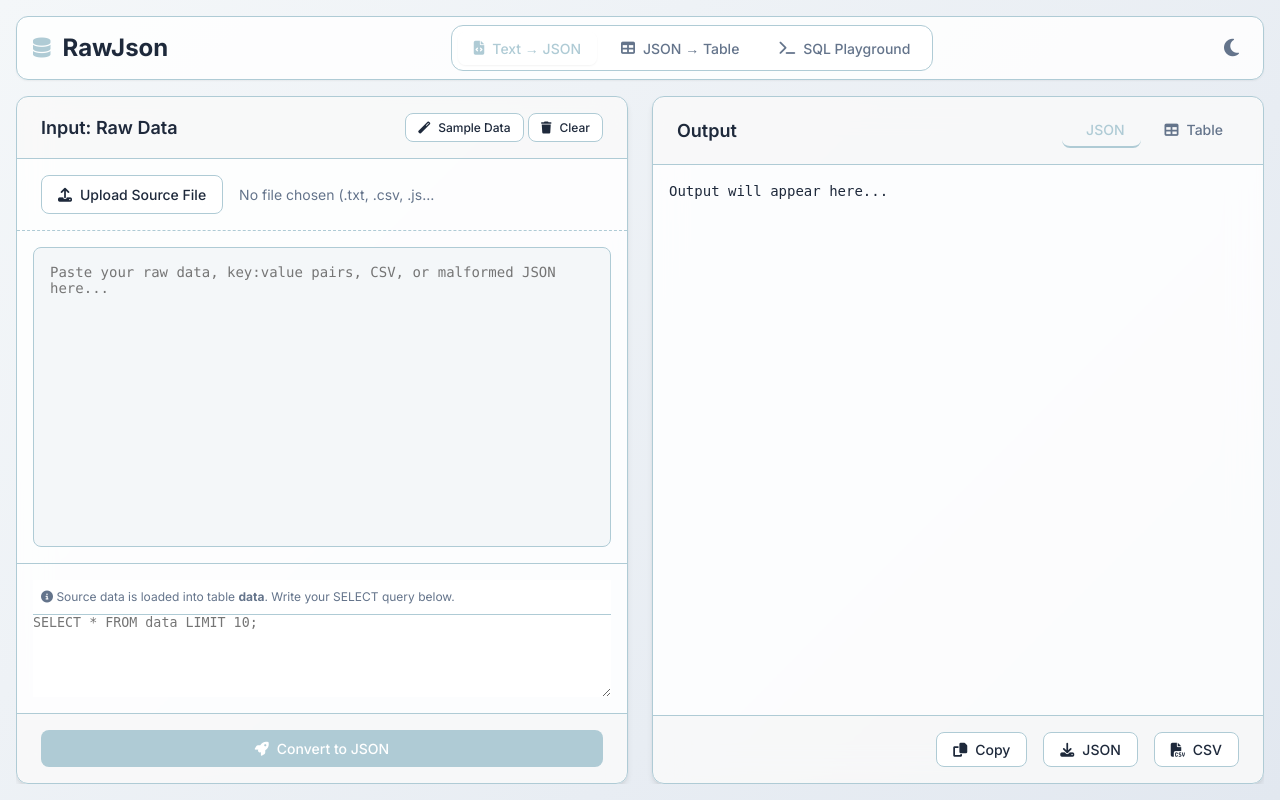
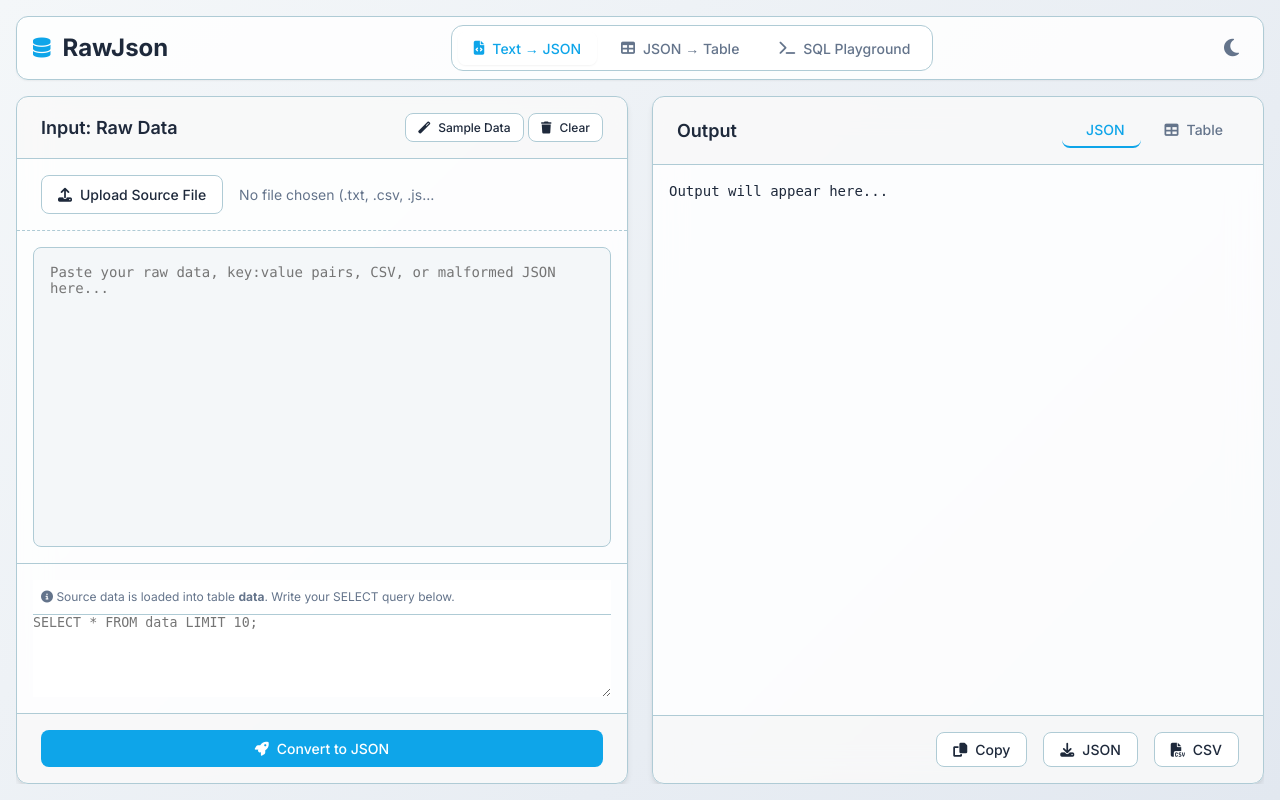
Before and after one commit to SwayamGumate/RawJson, a Flask app: page / in a window 1280 px wide. Run offline with Flask 3, Linux system fonts and the light colour scheme.

Commit message:
Increased button brightness in light mode

```diff
--- a/static/css/style.css
+++ b/static/css/style.css
@@ -7,8 +7,8 @@
     --text-main: #1e293b;
     --text-muted: #64748b;
     --border-color: #afcbd5;
-    --primary-color: #afcbd5;
-    --primary-hover: #96b8c4;
+    --primary-color: #0ea5e9;
+    --primary-hover: #0284c7;
     --secondary-bg: #ffffff;
     --secondary-hover: #f8fafc;
     --error-bg: #fee2e2;
```
